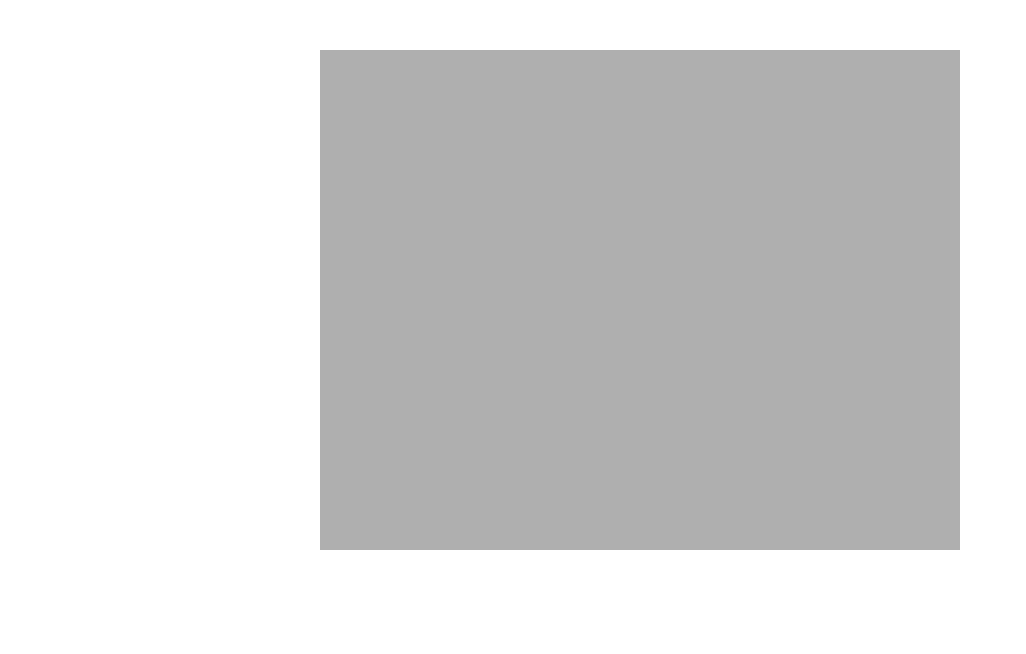
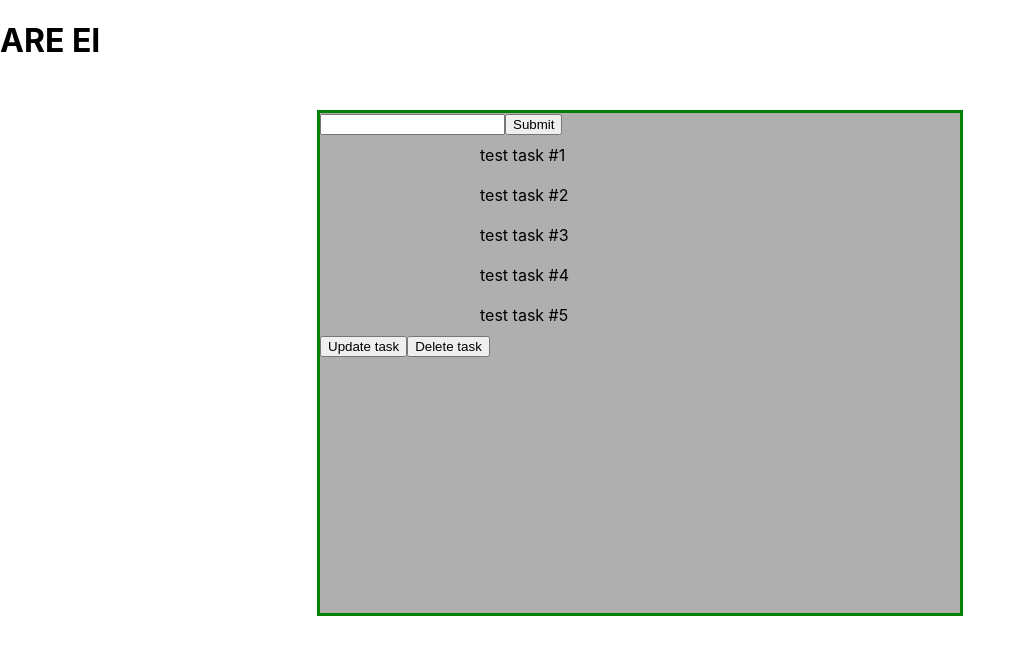
Before and after one commit to sashiba/todo-list-app, a React (Create React App) app: page / in a window 1280 px wide. Shown: the top 654 px of the page, without its empty margins (0-1026 px from the left). Built offline with nearby package versions, Linux system fonts and the light colour scheme.

Commit message:
add form for new task

```diff
--- a/src/App.css
+++ b/src/App.css
@@ -44,4 +44,12 @@
   margin-top: 50px;
   margin-bottom: auto;
   background-color: rgba(0, 0, 0, 0.315);
+  border: 3px solid green;
 }
+
+.task {
+  margin-top: 5px;
+  margin: auto;
+  padding: 10px;
+  width: 50%;
+}
--- a/src/App.js
+++ b/src/App.js
@@ -7,6 +7,7 @@ import Tasks from './components/tasks'
 function App() {
   return (
     <React.Fragment>
+      <h1>ARE EI</h1>
       <Tasks />
     </React.Fragment>
   );
--- a/src/components/task.jsx
+++ b/src/components/task.jsx
@@ -1,10 +1,12 @@
 import React, { Component } from 'react';
 
 class Task extends Component {
-  state = {  }
+
   render() {
     return (
-      <div></div>
+      <div className="task">
+        {this.props.name}
+      </div>
     );
   }
 }
--- a/src/components/tasks.jsx
+++ b/src/components/tasks.jsx
@@ -1,11 +1,50 @@
 import React, { Component } from 'react';
 import Task from './task'
+
+const tasks = [
+  { id: 1, name: "test task #1" },
+  { id: 2, name: "test task #2" },
+  { id: 3, name: "test task #3" },
+  { id: 4, name: "test task #4" },
+  { id: 5, name: "test task #5" }
+]
+
 class Tasks extends Component {
-  state = {  }
+  constructor(props) {
+    super(props);
+    this.state = {
+      value: '',
+      items: []
+    };
+
+    this.handleChange = this.handleChange.bind(this);
+    this.handleSubmit = this.handleSubmit.bind(this);
+  }
+
+  handleSubmit(event) {
+    this.setState({ items: [ ...this.state.items, { "name": this.state.value, key: "should update" }] });
+    this.setState({ value: "" });
+    event.preventDefault();
+  }
+
+  handleChange(event) {
+    this.setState({value: event.target.value});
+  }
+
   render() {
     return (
     <div className="task-list">
-      <Task />
+
+      <form onSubmit={this.handleSubmit}>
+        <input type="text" value={this.state.value} onChange={this.handleChange} />
+        <input type="submit" value="Submit" />
+      </form>
+
+      {tasks.map( el => <Task key={el.id} name={el.name}/> )}
+      {this.state.items.map( el => <Task key={el.id} name={el.name}/> )}
+
+      <button className="btn">Update task</button>
+      <button className="btn">Delete task</button>
     </div>
     );
   }
```
